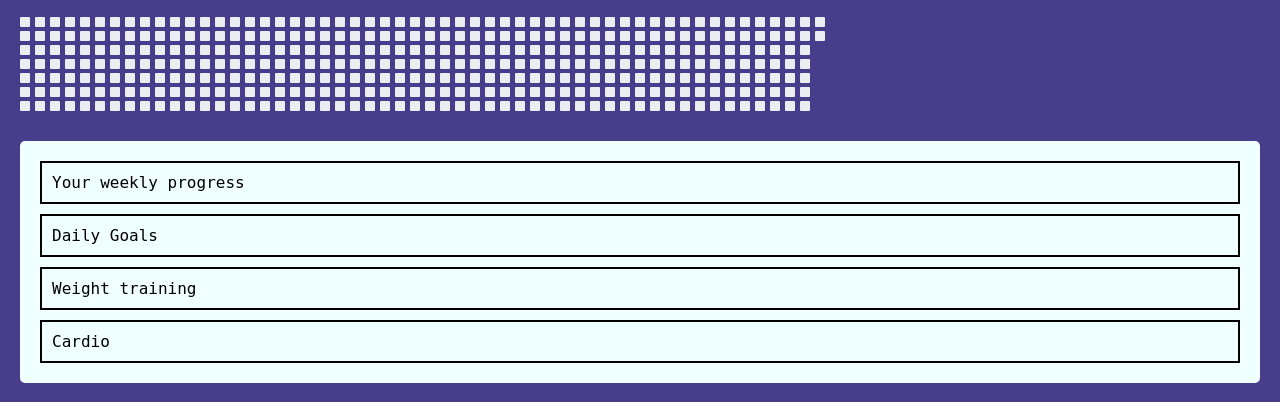
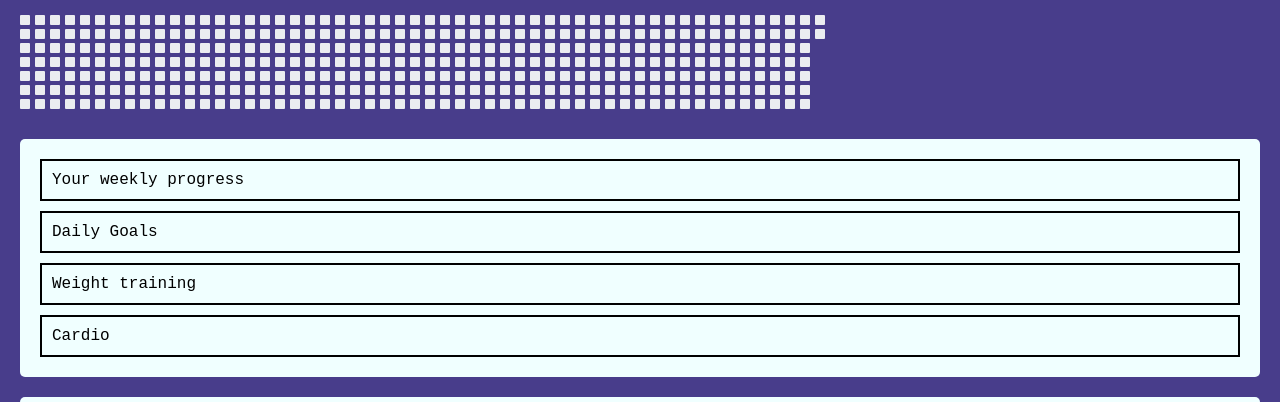
Before and after one commit to xanity-07/fitness-tracker, a plain HTML site: page index.html in a window 1280 px wide. Shown: the part 88-490 px from the top of the page. Drawn offline with Linux system fonts and the light colour scheme.

Commit message:
changed font

```diff
--- a/styles.css
+++ b/styles.css
@@ -1,9 +1,9 @@
 * {
   margin: 0;
+  font-family: Andale Mono, monospace;
 }
 
 body {
-  font-family: DejaVu Sans Mono, monospace;
   background-color: darkslateblue;
 }
 
```
